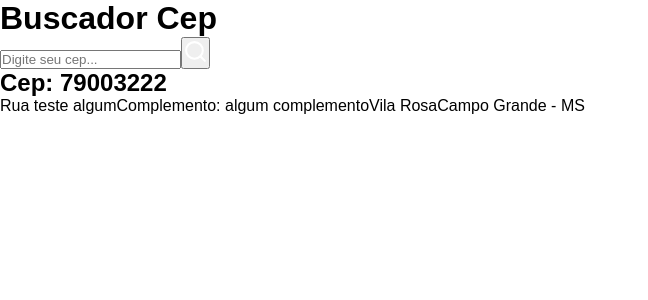
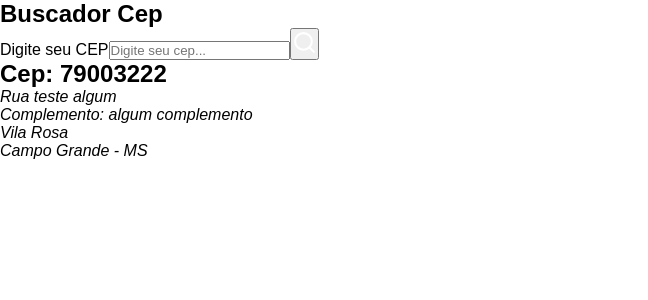
Before and after one commit to denneraladim/buscador-cep, a React (Vite) app: page / in a window 1280 px wide. Shown: the top 300 px of the page, without its empty margins (0-648 px from the left). Built offline with nearby package versions, Linux system fonts and the light colour scheme.

Commit message:
Atualizado

```diff
--- a/src/components/BuscadorCep.jsx
+++ b/src/components/BuscadorCep.jsx
@@ -1,41 +1,38 @@
-
 // Imports
-
 import styles from "./BuscadorCep.module.css";
-
-// Bibliotecas
-
-import {FiSearch} from 'react-icons/fi';
-
+import { FiSearch } from "react-icons/fi";
 
 const BuscadorCep = () => {
-    return(
+  return (
     <>
-        <div className={styles.container}>
+
+      <section className={styles.container}>
         <h1 className={styles.title}>Buscador Cep</h1>
-
-        <div className={styles.containerInput}>
+        <form className={styles.containerInput}>
+          <label htmlFor="cepInput" className="sr-only">
+            Digite seu CEP
+          </label>
           <input
-             type="text"
+            id="cepInput"
+            type="search"
             placeholder="Digite seu cep..."
           />
-
           <button className={styles.buttonSearch}>
-                <FiSearch size={25} color="#FFF"/>
+            <FiSearch size={25} color="#FFF" />
           </button>
-        </div>
+        </form>
         <main className={styles.main}>
           <h2>Cep: 79003222</h2>
-
-            <span>Rua teste algum</span>
-            <span>Complemento: algum complemento</span>
-            <span>Vila Rosa</span>
-            <span>Campo Grande - MS</span>
+          <address>
+            <p>Rua teste algum</p>
+            <p>Complemento: algum complemento</p>
+            <p>Vila Rosa</p>
+            <p>Campo Grande - MS</p>
+          </address>
           </main>
-    </div>
+      </section>
     </>
-    )
-
-}
+  );
+};
 
 export default BuscadorCep;
```
Lines whose indentation alone changed are shown as unchanged.
